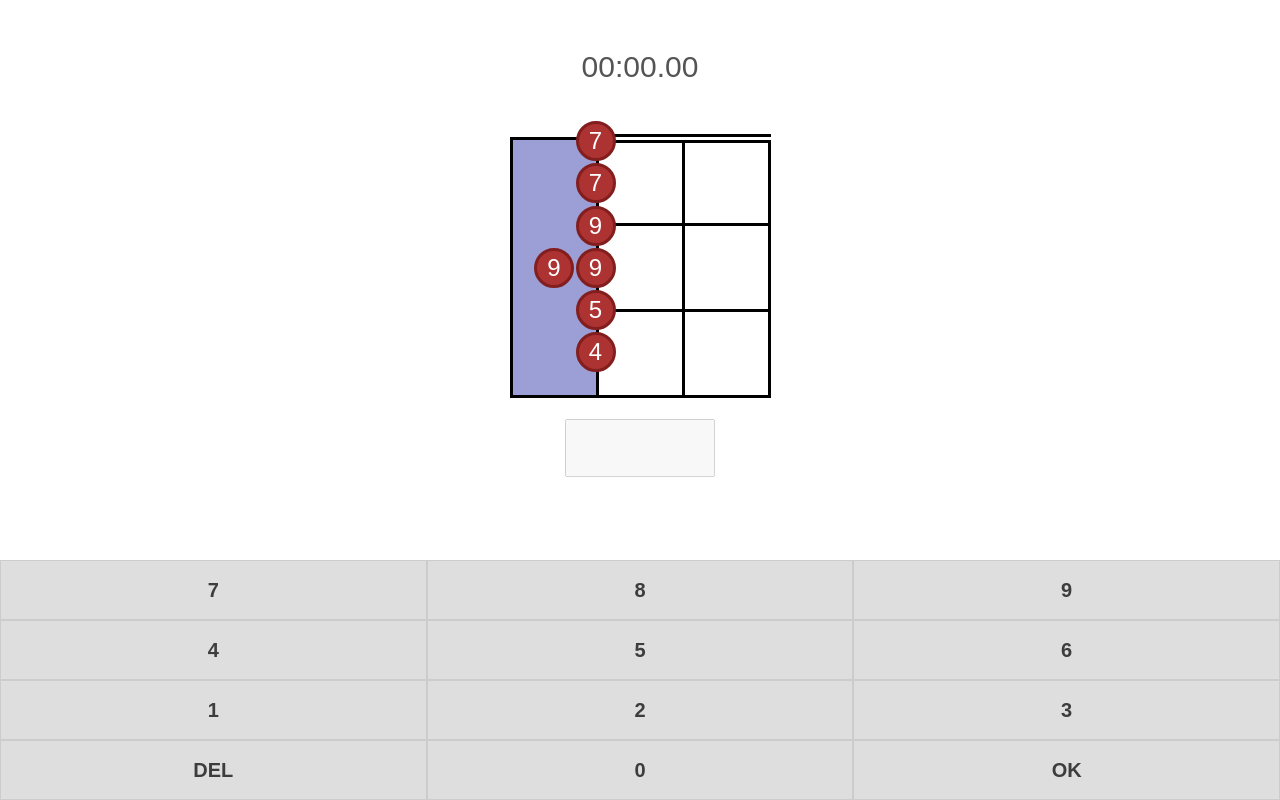
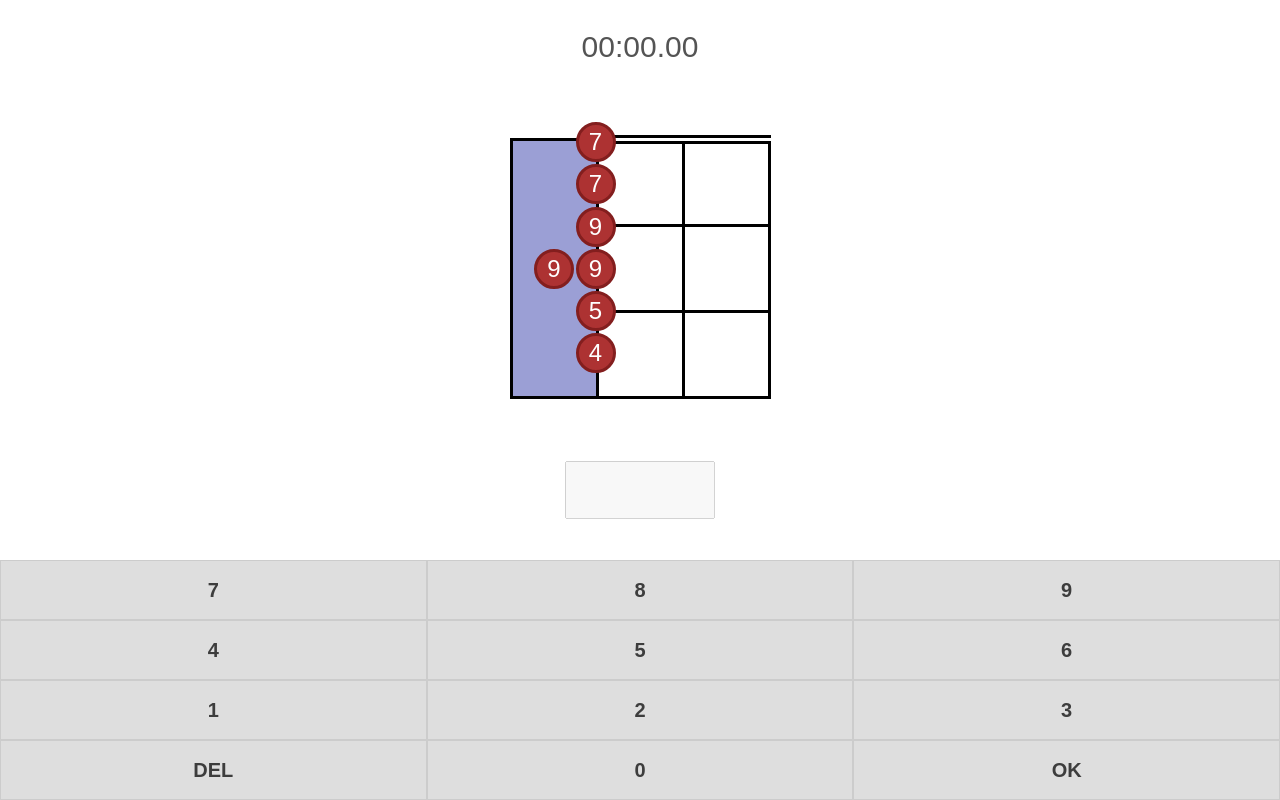
Before and after one commit to G0rdonShumway/g0rdonshumway.github.io, a plain HTML site: page index.html in a window 1280 px wide. Drawn offline with Linux system fonts and the light colour scheme.

Commit message:
Add files via upload

```diff
--- a/css/main.css
+++ b/css/main.css
@@ -14,6 +14,15 @@ html {
   margin: 0 auto;
   /*overflow: hidden;*/
 }
+body {
+  display: flex;
+  height: 100vh;
+  flex-direction: column;
+  align-content: center;
+  justify-content: space-between;
+}
+
+
 
 h1 {
   font-size: 70px;
@@ -89,7 +98,7 @@ span#chipsValue {
 
 #layout {
   background: #fff;
-  padding: 30px 20px 20px 20px;
+  padding: 30px 20px 0px 20px;
   width: 80%;
   margin: 0 auto;
   height: 315px;
@@ -406,10 +415,10 @@ span.bet.mid-right-sixline {
 }
 
 #keyboard {
-  position: fixed;
+  /* position: fixed;
   bottom: 0;
   left: 0;
-  right: 0;
+  right: 0; */
   display: grid;
   grid-template-columns: repeat(3, 1fr);
   grid-template-rows: repeat(4, 1fr);
@@ -495,7 +504,7 @@ span.wrong-span {
 }
 
 form[name="MyForm"] {
-  margin: 50px auto 20px;
+  margin: 30px auto 0;
   text-align: center;
 }
 
```
